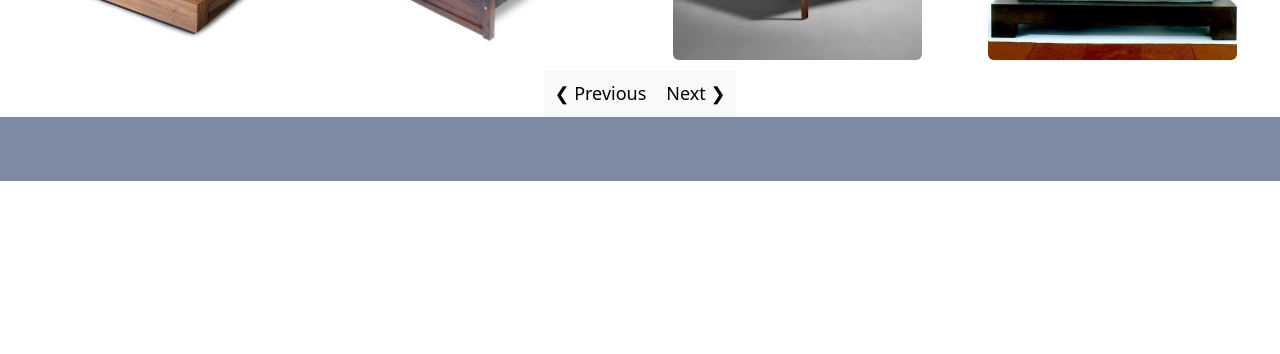
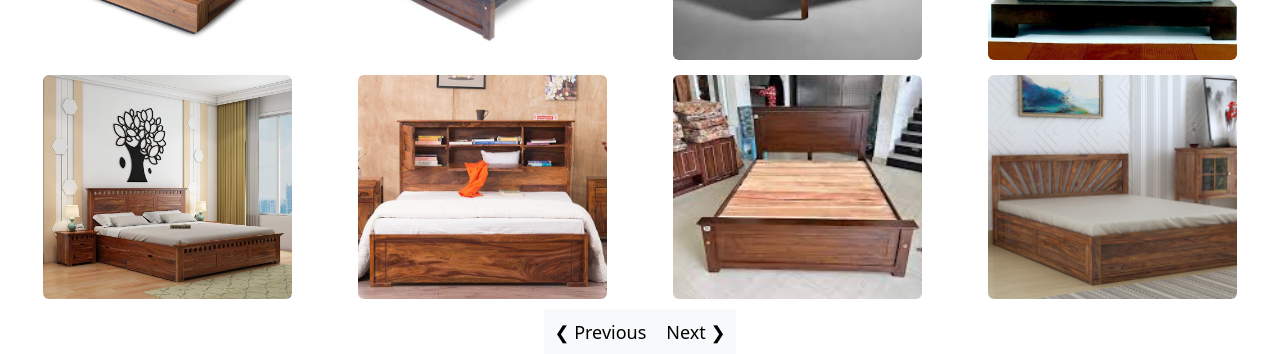
Before and after one commit to LRlayan/furniture-project-angular, an Angular app: page / in a window 1280 px wide. Shown: the part 2287-2641 px from the top of the page. Before the commit the page ends 2468 px from the top, so only its background shows below. Built offline with nearby package versions, Linux system fonts and the light colour scheme.

Commit message:
product setion

```diff
--- a/src/app/product/product.component.ts
+++ b/src/app/product/product.component.ts
@@ -11,68 +11,91 @@ import { CommonModule } from '@angular/common'; // Import CommonModule
 })
 export class ProductComponent {
   images = [
-    { src: '/closet1.jpg', alt: 'closet' },
-    { src: '/closet2.jpg', alt: 'closet' },
-    { src: '/closet3.jpg', alt: 'closet' },
-    { src: '/closet4.png', alt: 'closet' },
-    { src: '/closet5.webp', alt: 'closet' },
-    { src: '/closet6.jpg', alt: 'closet' },
-    { src: '/closet7.webp', alt: 'closet' },
-    { src: '/closet8.jpg', alt: 'closet' },
-    { src: '/bed1.jpg', alt: 'bed' },
-    { src: '/bed2.jpg', alt: 'bed' },
-    { src: '/bed3.jpeg', alt: 'bed' },
-    { src: '/bed4.webp', alt: 'bed' },
-    { src: '/bed5.jpg', alt: 'bed' },
-    { src: '/bed6.jpg', alt: 'bed' },
-    { src: '/bed7.jpeg', alt: 'bed' },
-    { src: '/bed8.jpg', alt: 'bed' },
-    { src: '/table8.jpg', alt: 'Table 8' },
-    { src: '/table3.jpg', alt: 'Table 3' },
-    { src: '/table5.jpeg', alt: 'Table 5' },
-    { src: '/table6.jpg', alt: 'Table 6' },
-    { src: '/table9.jpg', alt: 'Table 9' },
-    { src: '/tables 7.webp', alt: 'Table 7' },
-    { src: '/table2.webp', alt: 'Table 2' },
-    { src: '/table4.webp', alt: 'Table 4' },
-    { src: '/w1.jpg', alt: 'window' },
-    { src: '/w2.jpeg', alt: 'window' },
-    { src: '/w3.jpg', alt: 'window' },
-    { src: '/w4.jpg', alt: 'window' },
-    { src: '/w5.jpg', alt: 'window' },
-    { src: '/w6.jpg', alt: 'window' },
-    { src: '/w7.jpeg', alt: 'window' },
-    { src: '/w8.jpeg', alt: 'window' },
-    { src: '/d1.webp', alt: 'door' },
-    { src: '/d2.jpg', alt: 'door' },
-    { src: '/d3.png', alt: 'door' },
-    { src: '/d4.png', alt: 'door' },
-    { src: '/d5.jpeg', alt: 'door' },
-    { src: '/d5.png', alt: 'door' },
-    { src: '/d7.jpg', alt: 'door' },
-    { src: '/d8.jpg', alt: 'door' }
+    { src: '/closet1.jpg', alt: 'closet', category: 'Closets' },
+    { src: '/closet2.jpg', alt: 'closet', category: 'Closets' },
+    { src: '/closet3.jpg', alt: 'closet', category: 'Closets' },
+    { src: '/closet4.png', alt: 'closet', category: 'Closets' },
+    { src: '/closet5.webp', alt: 'closet', category: 'Closets' },
+    { src: '/closet6.jpg', alt: 'closet', category: 'Closets' },
+    { src: '/closet7.webp', alt: 'closet', category: 'Closets' },
+    { src: '/closet8.jpg', alt: 'closet', category: 'Closets' },
+    { src: '/bed1.jpg', alt: 'bed', category: 'Bed' },
+    { src: '/bed2.jpg', alt: 'bed', category: 'Bed' },
+    { src: '/bed3.jpeg', alt: 'bed', category: 'Bed' },
+    { src: '/bed4.webp', alt: 'bed', category: 'Bed' },
+    { src: '/bed5.jpg', alt: 'bed', category: 'Bed' },
+    { src: '/bed6.jpg', alt: 'bed', category: 'Bed' },
+    { src: '/bed7.jpeg', alt: 'bed', category: 'Bed' },
+    { src: '/bed8.jpg', alt: 'bed', category: 'Bed' },
+    { src: '/table8.jpg', alt: 'Table 8', category: 'Table' },
+    { src: '/table3.jpg', alt: 'Table 3', category: 'Table' },
+    { src: '/table5.jpeg', alt: 'Table 5', category: 'Table' },
+    { src: '/table6.jpg', alt: 'Table 6', category: 'Table' },
+    { src: '/table9.jpg', alt: 'Table 9', category: 'Table' },
+    { src: '/tables 7.webp', alt: 'Table 7', category: 'Table' },
+    { src: '/table2.webp', alt: 'Table 2', category: 'Table' },
+    { src: '/table4.webp', alt: 'Table 4', category: 'Table' },
+    { src: '/w1.jpg', alt: 'window', category: 'Window' },
+    { src: '/w2.jpeg', alt: 'window', category: 'Window' },
+    { src: '/w3.jpg', alt: 'window', category: 'Window' },
+    { src: '/w4.jpg', alt: 'window', category: 'Window' },
+    { src: '/w5.jpg', alt: 'window', category: 'Window' },
+    { src: '/w6.jpg', alt: 'window', category: 'Window' },
+    { src: '/w7.jpeg', alt: 'window', category: 'Window' },
+    { src: '/w8.jpeg', alt: 'window', category: 'Window' },
+    { src: '/d1.webp', alt: 'door', category: 'Door' },
+    { src: '/d2.jpg', alt: 'door', category: 'Door' },
+    { src: '/d3.png', alt: 'door', category: 'Door' },
+    { src: '/d4.png', alt: 'door', category: 'Door' },
+    { src: '/d5.jpeg', alt: 'door', category: 'Door' },
+    { src: '/d5.png', alt: 'door', category: 'Door' },
+    { src: '/d7.jpg', alt: 'door', category: 'Door' },
+    { src: '/d8.jpg', alt: 'door', category: 'Door' }
   ];
 
   currentIndex = 0;
-  itemsPerSlide = 12; // Show 12 items at a time (3 sets of 4)
+  itemsPerSlide = 16; // Show 12 items at a time
+  selectedCategory: string = 'All'; // Default category
 
   get currentImages() {
-    return this.images.slice(this.currentIndex, this.currentIndex + this.itemsPerSlide);
+    // Filter images based on selected category
+    const filteredImages = this.selectedCategory === 'All'
+      ? this.images
+      : this.images.filter(image => image.category === this.selectedCategory);
+
+    // Slice to show the correct set of images
+    return filteredImages.slice(this.currentIndex, this.currentIndex + this.itemsPerSlide);
   }
 
+  // Navigate to next slide
   nextSlide() {
-    if (this.currentIndex + this.itemsPerSlide < this.images.length) {
+    const filteredImages = this.selectedCategory === 'All'
+      ? this.images
+      : this.images.filter(image => image.category === this.selectedCategory);
+
+    if (this.currentIndex + this.itemsPerSlide < filteredImages.length) {
       this.currentIndex += this.itemsPerSlide;
     } else {
       this.currentIndex = 0; // Loop back to the beginning
     }
   }
 
+  // Navigate to previous slide
   prevSlide() {
+    const filteredImages = this.selectedCategory === 'All'
+      ? this.images
+      : this.images.filter(image => image.category === this.selectedCategory);
+
     if (this.currentIndex - this.itemsPerSlide >= 0) {
       this.currentIndex -= this.itemsPerSlide;
     } else {
-      this.currentIndex = this.images.length - this.itemsPerSlide; // Loop to the last set
+      this.currentIndex = filteredImages.length - this.itemsPerSlide; // Loop to the last set
     }
   }
+
+  // Set selected category and reset index
+  selectCategory(category: string) {
+    this.selectedCategory = category;
+    this.currentIndex = 0; // Reset to first slide when category changes
+  }
 }
```
